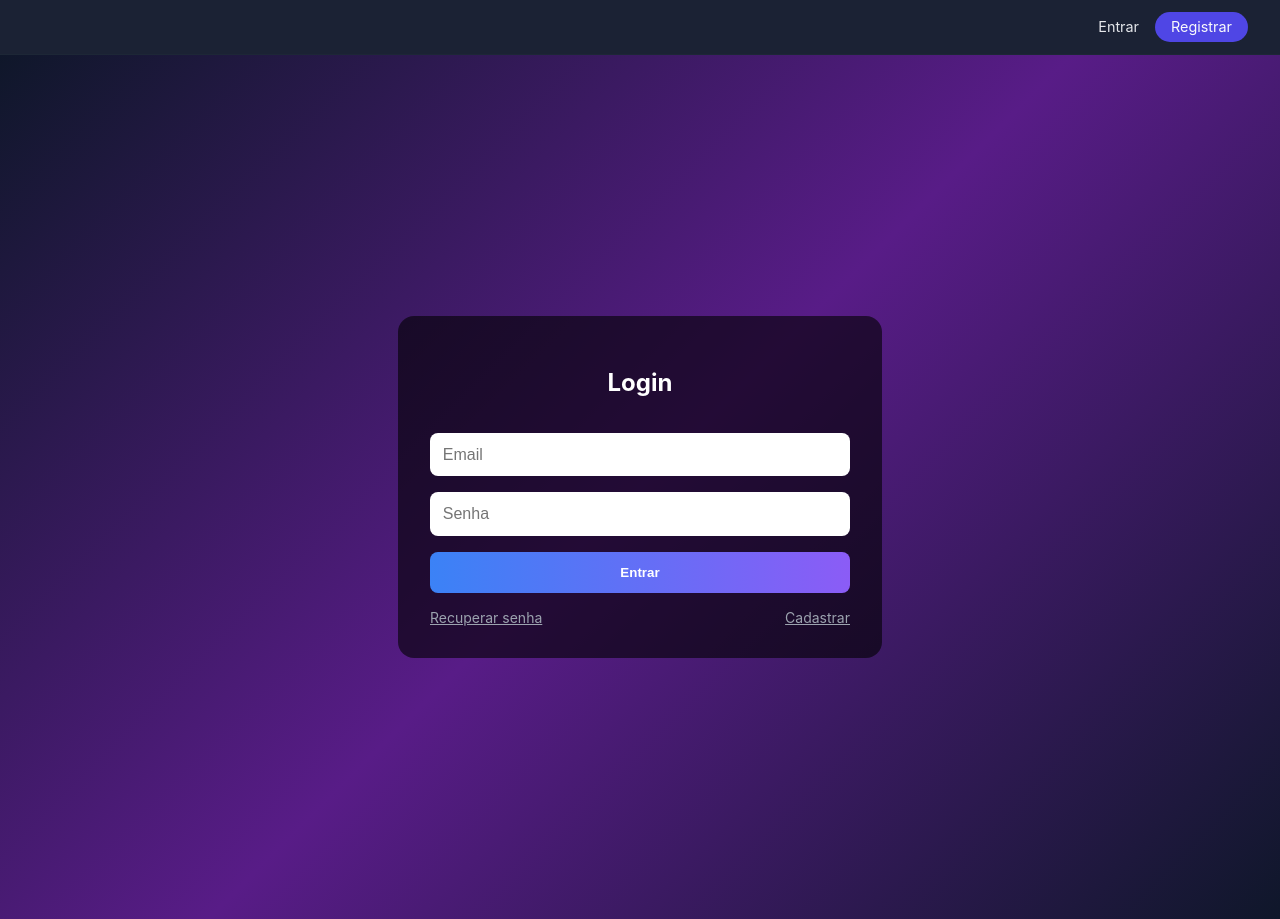
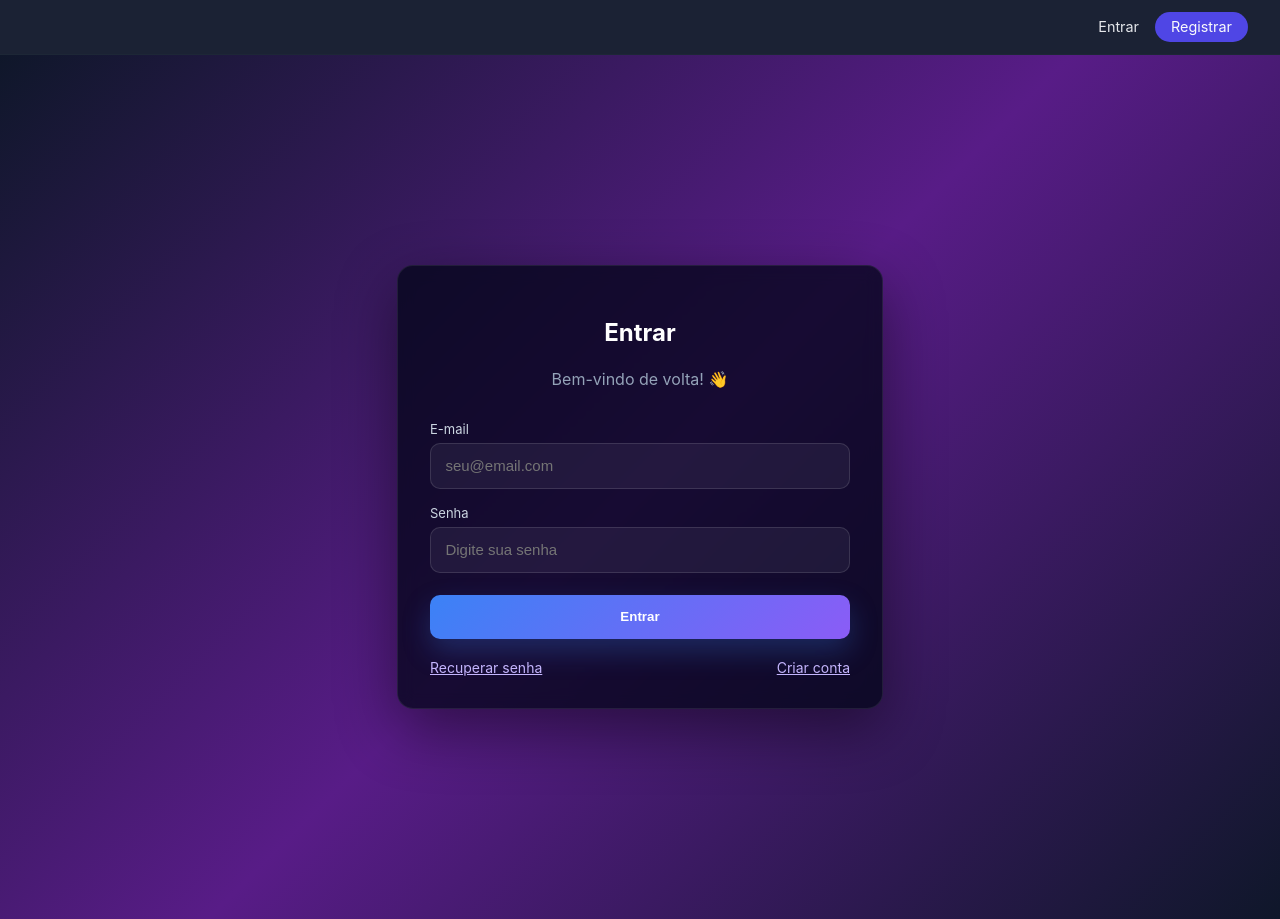
Before and after one commit to ThiagoVinny/site-filmes, a React (Create React App) app: page /login in a window 1280 px wide. Built offline with nearby package versions, Linux system fonts and the light colour scheme.

Commit message:
Fix: Melhorando Visual do Login.js

```diff
--- a/src/pages/Login.js
+++ b/src/pages/Login.js
@@ -1,3 +1,4 @@
+// src/pages/Login.js
 import React, { useState } from "react";
 import { useNavigate, useLocation, Link } from "react-router-dom";
 import { useAuth } from "../context/AuthContext";
@@ -6,6 +7,7 @@ export default function Login() {
     const navigate = useNavigate();
     const location = useLocation();
     const { login } = useAuth();
+
     const [email, setEmail] = useState("");
     const [password, setPassword] = useState("");
     const [error, setError] = useState("");
@@ -16,7 +18,9 @@ export default function Login() {
     const handleLogin = async (e) => {
         e.preventDefault();
         setError("");
+
         if (!email || !password) return setError("Preencha todos os campos");
+
         try {
             setLoading(true);
             await login(email, password);
@@ -29,18 +33,127 @@ export default function Login() {
     };
 
     return (
-        <div style={{ minHeight: "100vh", display: "flex", justifyContent: "center", alignItems: "center", background: "linear-gradient(135deg,#0f172a 0%,#581c87 50%,#0f172a 100%)", color: "white", padding: "2rem" }}>
-            <form onSubmit={handleLogin} style={{ backgroundColor: "rgba(0,0,0,0.6)", padding: "2rem", borderRadius: "1rem", width: "100%", maxWidth: 420, display: "flex", flexDirection: "column", gap: "1rem" }}>
-                <h2 style={{ textAlign: "center" }}>Login</h2>
-                {error && <p style={{ color: "salmon", textAlign: "center" }}>{error}</p>}
-                <input type="email" placeholder="Email" value={email} onChange={(e) => setEmail(e.target.value)} style={{ padding: "0.8rem", borderRadius: 8, border: "none", outline: "none", fontSize: 16 }} />
-                <input type="password" placeholder="Senha" value={password} onChange={(e) => setPassword(e.target.value)} style={{ padding: "0.8rem", borderRadius: 8, border: "none", outline: "none", fontSize: 16 }} />
-                <button type="submit" style={{ padding: "0.8rem", borderRadius: 8, border: "none", background: "linear-gradient(to right, #3b82f6, #8b5cf6)", color: "white", fontWeight: "bold", cursor: "pointer" }}>{loading ? "Entrando..." : "Entrar"}</button>
-                <div style={{ display: "flex", justifyContent: "space-between", fontSize: 14 }}>
-                    <Link to="/recover" style={{ color: "#9ca3af", textDecoration: "underline" }}>Recuperar senha</Link>
-                    <Link to="/register" style={{ color: "#9ca3af", textDecoration: "underline" }}>Cadastrar</Link>
+        <div
+            style={{
+                minHeight: "100vh",
+                display: "flex",
+                justifyContent: "center",
+                alignItems: "center",
+                background:
+                    "linear-gradient(135deg,#0f172a 0%,#581c87 50%,#0f172a 100%)",
+                color: "white",
+                padding: "2rem",
+            }}
+        >
+            <form
+                onSubmit={handleLogin}
+                style={{
+                    width: "100%",
+                    maxWidth: 420,
+                    backgroundColor: "rgba(2,6,23,0.75)",
+                    border: "1px solid rgba(255,255,255,0.08)",
+                    boxShadow: "0 20px 60px rgba(0,0,0,0.45)",
+                    backdropFilter: "blur(8px)",
+                    borderRadius: "16px",
+                    padding: "2rem",
+                    display: "flex",
+                    flexDirection: "column",
+                    gap: "1rem",
+                }}
+            >
+                <h2 style={{ textAlign: "center", marginBottom: 6 }}>Entrar</h2>
+                <p style={{ textAlign: "center", color: "#94a3b8", marginTop: 0 }}>
+                    Bem-vindo de volta! 👋
+                </p>
+
+                {error && (
+                    <div
+                        style={{
+                            background: "rgba(239,68,68,0.15)",
+                            border: "1px solid rgba(239,68,68,0.35)",
+                            color: "#fecaca",
+                            borderRadius: 10,
+                            padding: "0.7rem 0.9rem",
+                            fontSize: 14,
+                        }}
+                    >
+                        {error}
+                    </div>
+                )}
+
+                <label style={labelStyle}>
+                    E-mail
+                    <input
+                        type="email"
+                        placeholder="seu@email.com"
+                        value={email}
+                        onChange={(e) => setEmail(e.target.value)}
+                        style={inputStyle}
+                        autoComplete="email"
+                    />
+                </label>
+
+                <label style={labelStyle}>
+                    Senha
+                    <input
+                        type="password"
+                        placeholder="Digite sua senha"
+                        value={password}
+                        onChange={(e) => setPassword(e.target.value)}
+                        style={inputStyle}
+                        autoComplete="current-password"
+                    />
+                </label>
+
+                <button
+                    type="submit"
+                    disabled={loading}
+                    style={{
+                        marginTop: 6,
+                        padding: "0.9rem",
+                        borderRadius: 10,
+                        border: "none",
+                        outline: "none",
+                        background:
+                            "linear-gradient(135deg, rgba(59,130,246,1), rgba(139,92,246,1))",
+                        color: "white",
+                        fontWeight: 700,
+                        cursor: loading ? "not-allowed" : "pointer",
+                        boxShadow: "0 12px 28px rgba(59,130,246,0.25)",
+                        transition: "transform .15s",
+                    }}
+                    onMouseDown={(e) => (e.currentTarget.style.transform = "scale(0.98)")}
+                    onMouseUp={(e) => (e.currentTarget.style.transform = "scale(1)")}
+                >
+                    {loading ? "Entrando..." : "Entrar"}
+                </button>
+
+                <div style={{ display: "flex", justifyContent: "space-between", fontSize: 14, marginTop: 4 }}>
+                    <Link to="/recover" style={{ color: "#c4b5fd", textDecoration: "underline" }}>
+                        Recuperar senha
+                    </Link>
+                    <Link to="/register" style={{ color: "#c4b5fd", textDecoration: "underline" }}>
+                        Criar conta
+                    </Link>
                 </div>
             </form>
         </div>
     );
 }
+
+const labelStyle = {
+    fontSize: 13,
+    color: "#cbd5e1",
+    display: "grid",
+    gap: 6,
+};
+
+const inputStyle = {
+    padding: "0.85rem 0.9rem",
+    borderRadius: 10,
+    border: "1px solid rgba(255,255,255,0.12)",
+    background: "rgba(255,255,255,0.06)",
+    color: "white",
+    fontSize: 15,
+    outline: "none",
+};
```
